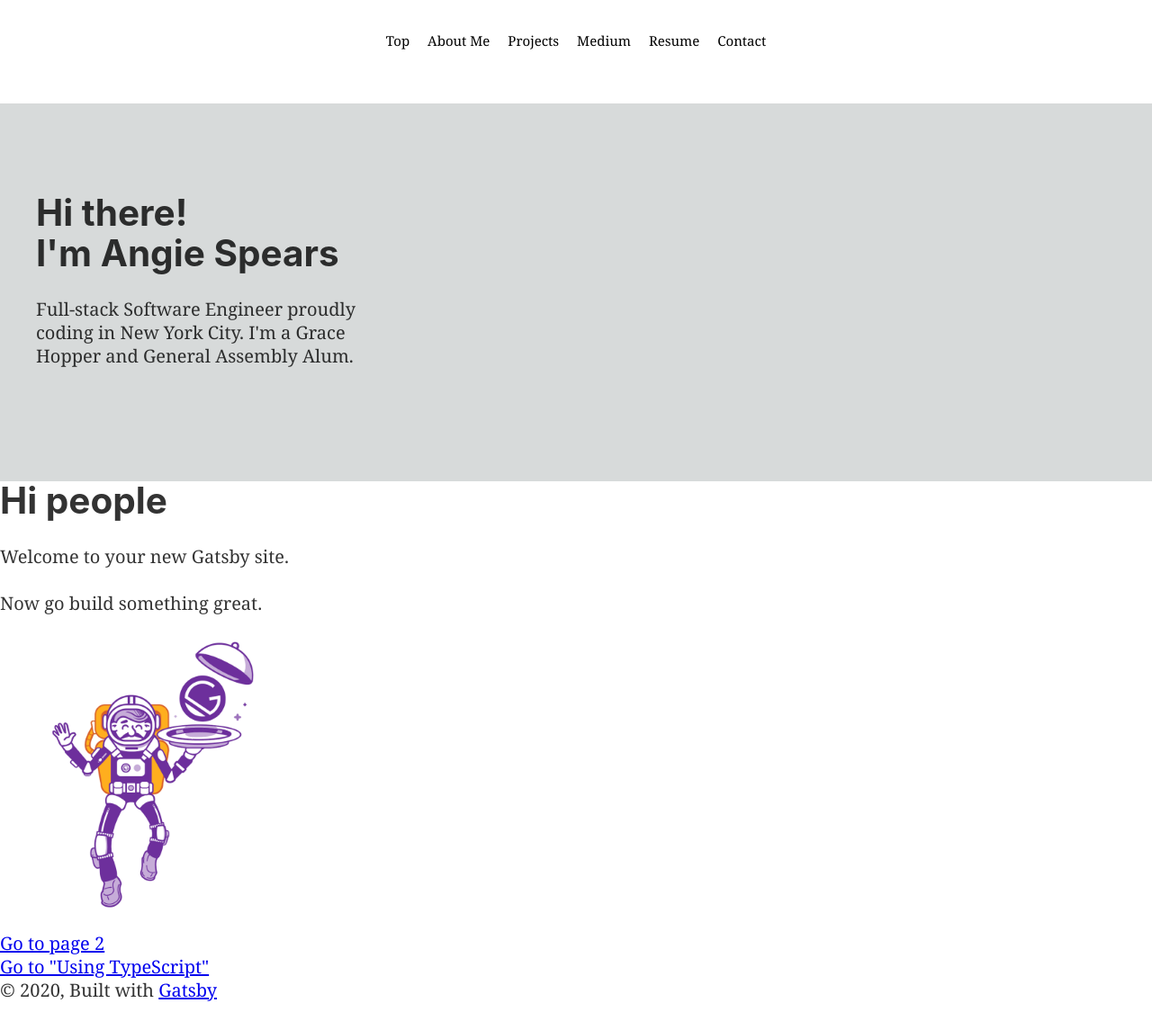
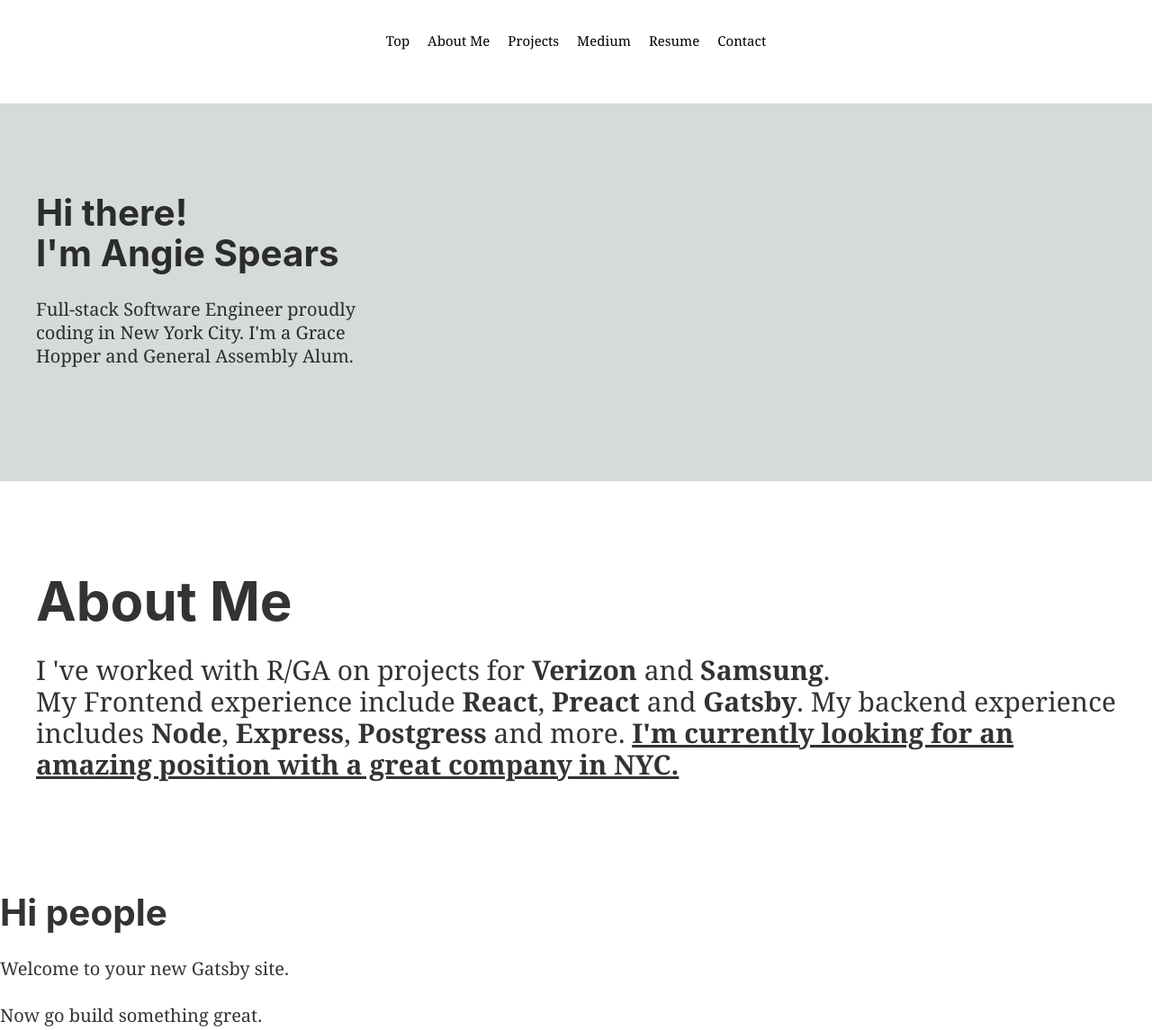
Before and after one commit to AMSpears/updatePersonalPortfolio, a Gatsby site in the folder gatsby-site/: page / in a window 1280 px wide. Shown: the top 1145 px of the page at 90% size. Before the commit the page ends 1114 px from the top, so only its background shows below. Built offline with nearby package versions, Linux system fonts and the light colour scheme; Gatsby itself is replaced by a stand-in of ours.

Commit message:
add initial about me section

```diff
--- a/gatsby-site/src/components/about/about.js
+++ b/gatsby-site/src/components/about/about.js
@@ -0,0 +1,14 @@
+import React from "react"
+import './style/about.scss'
+
+const About = () => {
+  return (
+    <div className = 'about-container'>
+      <h1>About Me</h1>
+      <p> I 've worked with R/GA on projects for <b>Verizon</b> and <b>Samsung</b>.<br/> My Frontend experience include <b>React</b>, <b>Preact</b> and <b>Gatsby</b>. My backend experience includes <b>Node</b>, <b>Express</b>, <b>Postgress</b> and more. <span>I'm currently looking for an amazing position with a great company in NYC.</span> </p>
+    </div>
+  )
+}
+
+
+export default About
--- a/gatsby-site/src/components/about/intro.js
+++ b/gatsby-site/src/components/about/intro.js
@@ -1,5 +1,6 @@
 import React from "react"
 import './style/intro.scss'
+import AboutMe from './about.js'
 
 const Intro = () => {
   return (
@@ -8,6 +9,7 @@ const Intro = () => {
         <h1>Hi there!<br/>I'm Angie Spears</h1>
         <p>Full-stack Software Engineer proudly coding in New York City. I'm a Grace Hopper and General Assembly Alum.</p>
       </div>
+      <AboutMe/>
     </a>
   )
 }
--- a/gatsby-site/src/components/about/style/about.scss
+++ b/gatsby-site/src/components/about/style/about.scss
@@ -0,0 +1,24 @@
+.about-container {
+  margin: 0;
+  padding: 100px 40px;
+
+  h1 {
+    font-size: 60px;
+  }
+
+  p {
+    font-size: 30px;
+    line-height: 35px;
+
+    b {
+      font-size: 30px;
+    }
+
+    span {
+      text-decoration: underline;
+      font-weight: bold;
+      font-size: 30px;
+
+    }
+  }
+}
```
